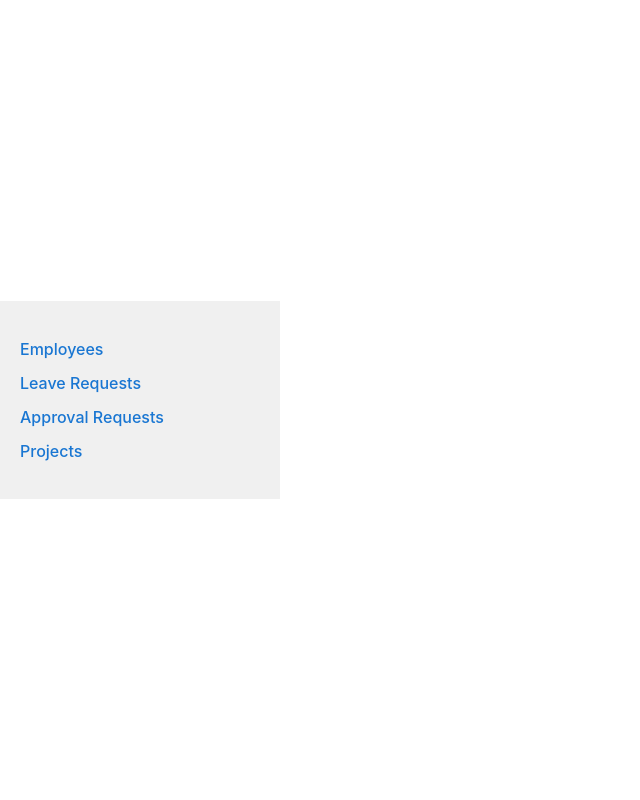
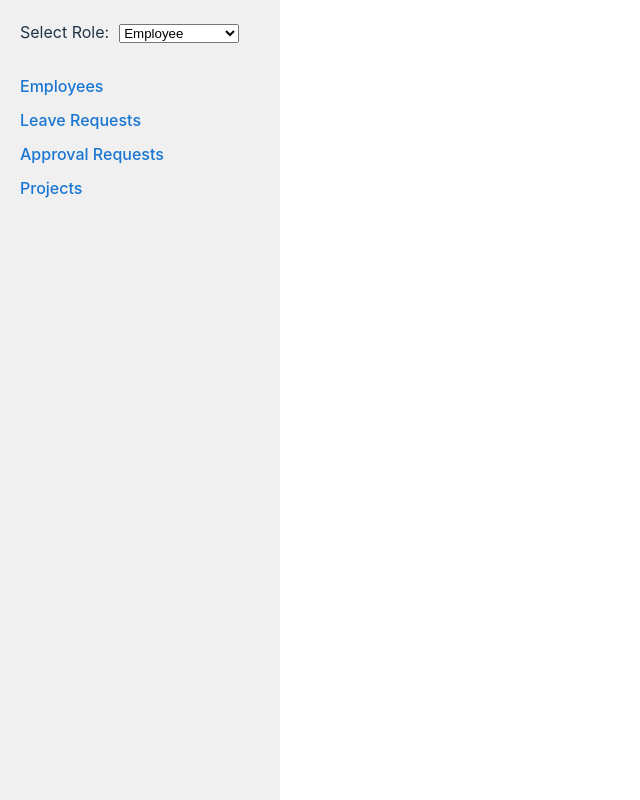
Before and after one commit to yaryna-bashchak/out-of-office, a React (Vite) app in the folder outofoffice.client/: page / in a window 1280 px wide. Shown: the whole page, without its empty margins (0-640 px from the left). Built offline with nearby package versions, Linux system fonts and the light colour scheme; no server answers.

Commit message:
create UserRoleContext

```diff
--- /dev/null
+++ b/outofoffice.client/src/app/context/UserRoleContext.tsx
@@ -0,0 +1,24 @@
+import { Dispatch, SetStateAction, createContext, ReactNode, useState } from "react";
+
+interface UserRoleContextType {
+    userRole: 'HR Manager' | 'Project Manager' | 'Employee';
+    setUserRole: Dispatch<SetStateAction<'HR Manager' | 'Project Manager' | 'Employee'>>;
+}
+
+const UserRoleContext = createContext<UserRoleContextType | undefined>(undefined);
+
+interface UserRoleProviderProps {
+    children: ReactNode;
+}
+
+export const UserRoleProvider = ({ children }: UserRoleProviderProps) => {
+    const [userRole, setUserRole] = useState<'HR Manager' | 'Project Manager' | 'Employee'>('Employee');
+
+    return (
+        <UserRoleContext.Provider value={{ userRole, setUserRole }}>
+            {children}
+        </UserRoleContext.Provider>
+    );
+};
+
+export default UserRoleContext;
--- a/outofoffice.client/src/app/layout/Layout.css
+++ b/outofoffice.client/src/app/layout/Layout.css
@@ -1,16 +1,22 @@
 .layout {
   display: flex;
+  height: 100vh;
 }
 
 .sidebar {
   width: 240px;
   background-color: #f0f0f0;
   padding: 20px;
+  display: flex;
+  flex-direction: column;
+  justify-content: flex-start;
 }
 
 .sidebar ul {
   list-style: none;
   padding: 0;
+  margin: 0;
+  flex-grow: 1;
 }
 
 .sidebar ul li {
@@ -25,4 +31,13 @@
 .content {
   flex-grow: 1;
   padding: 20px;
+  overflow-y: auto;
 }
+
+.role-switcher {
+  margin-bottom: 20px;
+}
+
+.role-switcher label {
+  margin-right: 10px;
+}
--- a/outofoffice.client/src/app/layout/Layout.tsx
+++ b/outofoffice.client/src/app/layout/Layout.tsx
@@ -1,10 +1,32 @@
 import { Outlet, Link } from 'react-router-dom';
 import './Layout.css';
+import { useContext } from 'react';
+import UserRoleContext from '../context/UserRoleContext';
 
 const Layout = () => {
+    const userRoleContext = useContext(UserRoleContext);
+
+    if (!userRoleContext) {
+        throw new Error('Layout must be used within a UserRoleProvider');
+    }
+
+    const { userRole, setUserRole } = userRoleContext;
+
+    const handleRoleChange = (event: React.ChangeEvent<HTMLSelectElement>) => {
+        setUserRole(event.target.value as 'HR Manager' | 'Project Manager' | 'Employee');
+    };
+
     return (
         <div className="layout">
             <nav className="sidebar">
+                <div className="role-switcher">
+                    <label htmlFor="role-select">Select Role:</label>
+                    <select id="role-select" value={userRole} onChange={handleRoleChange}>
+                        <option value="HR Manager">HR Manager</option>
+                        <option value="Project Manager">Project Manager</option>
+                        <option value="Employee">Employee</option>
+                    </select>
+                </div>
                 <ul>
                     <li><Link to="/employees">Employees</Link></li>
                     <li><Link to="/leave-requests">Leave Requests</Link></li>
--- a/outofoffice.client/src/main.tsx
+++ b/outofoffice.client/src/main.tsx
@@ -7,9 +7,11 @@ import { EmployeeProvider } from './app/context/EmployeeContext'
 import { LeaveRequestProvider } from './app/context/LeaveRequestContext'
 import { ApprovalRequestProvider } from './app/context/ApprovalRequestContext'
 import { ProjectProvider } from './app/context/ProjectContext'
+import { UserRoleProvider } from './app/context/UserRoleContext'
 
 ReactDOM.createRoot(document.getElementById('root')!).render(
   <React.StrictMode>
+    <UserRoleProvider>
       <EmployeeProvider>
         <LeaveRequestProvider>
           <ApprovalRequestProvider>
@@ -19,5 +21,6 @@ ReactDOM.createRoot(document.getElementById('root')!).render(
           </ApprovalRequestProvider>
         </LeaveRequestProvider>
       </EmployeeProvider>
+    </UserRoleProvider>
   </React.StrictMode>,
 )
```
Lines whose indentation alone changed are shown as unchanged.
